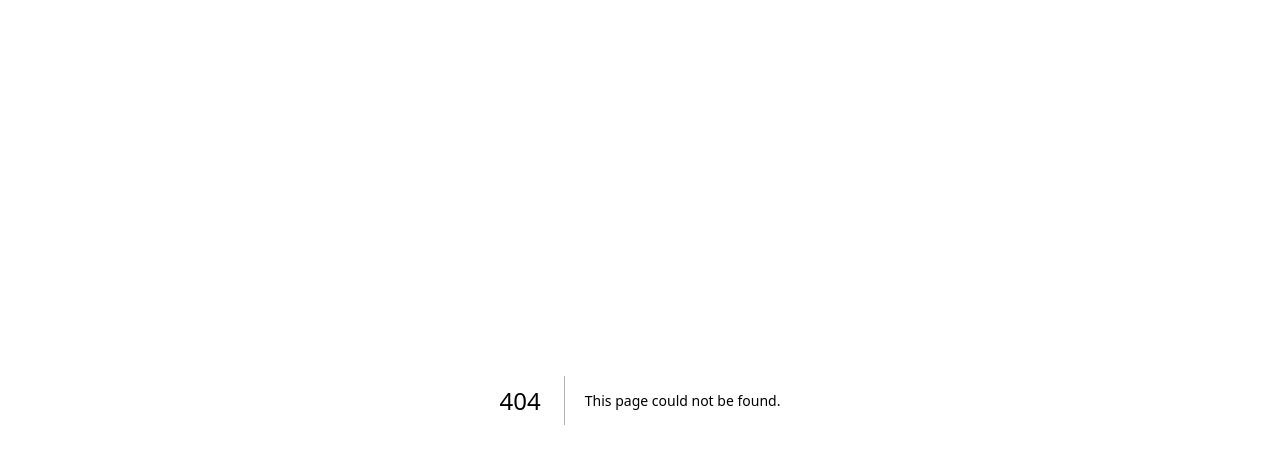
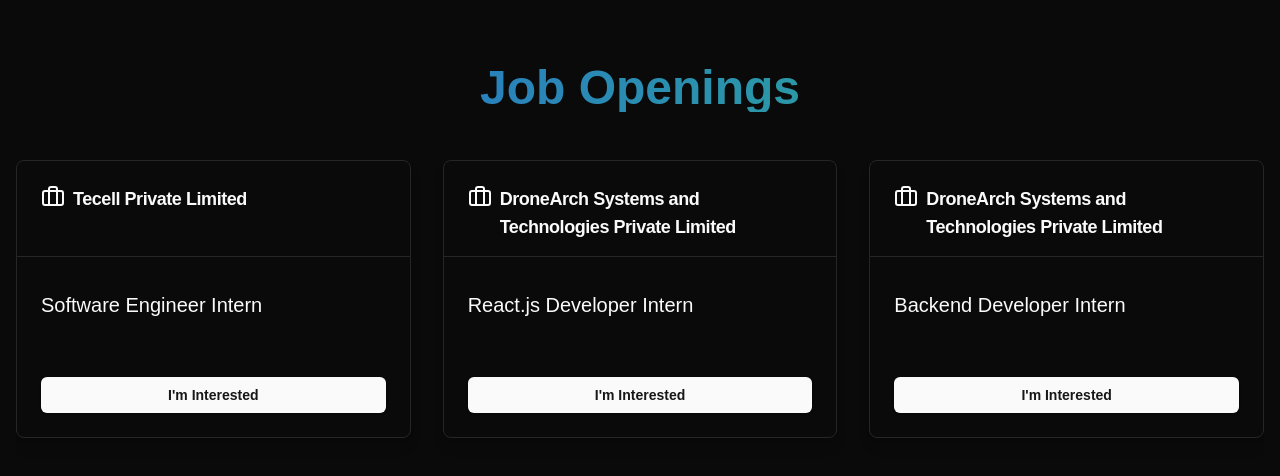
Before and after one commit to csi-innowave/JobPortal, a Next.js app: page /listed-jobs in a window 1280 px wide. Before the commit this address had no page. Shown: the top 476 px of the page. Built offline with nearby package versions, Linux system fonts and the light colour scheme.

Commit message:
job listed added

```diff
--- /dev/null
+++ b/app/data/data.ts
@@ -0,0 +1,34 @@
+export const jobs = {
+  "companies": [
+    {
+      "id": 1,
+      "name": "Tecell Private Limited",
+      "jobs": [
+        {
+          "id": 1,
+          "name": "Software Engineer Intern",
+          "jdLink": "https://drive.google.com/file/d/1ytlrAX0cRkZskWEOK3zz2BzRWvEKhPKB/view",
+          "companyId": 1
+        }
+      ]
+    },
+    {
+      "id": 2,
+      "name": "DroneArch Systems and Technologies Private Limited",
+      "jobs": [
+        {
+          "id": 2,
+          "name": "React.js Developer Intern",
+          "jdLink": "https://drive.google.com/file/d/1ytlrAX0cRkZskWEOK3zz2BzRWvEKhPKB/view",
+          "companyId": 2
+        },
+        {
+          "id": 3,
+          "name": "Backend Developer Intern",
+          "jdLink": "https://drive.google.com/file/d/1ytlrAX0cRkZskWEOK3zz2BzRWvEKhPKB/view",
+          "companyId": 2
+        }
+      ]
+    }
+  ]
+}
--- a/app/globals.css
+++ b/app/globals.css
@@ -14,39 +14,10 @@
 
 @layer base {
   :root {
-    --background: 0 0% 100%;
-    --foreground: 0 0% 3.9%;
-    --card: 0 0% 100%;
-    --card-foreground: 0 0% 3.9%;
-    --popover: 0 0% 100%;
-    --popover-foreground: 0 0% 3.9%;
-    --primary: 0 0% 9%;
-    --primary-foreground: 0 0% 98%;
-    --secondary: 0 0% 96.1%;
-    --secondary-foreground: 0 0% 9%;
-    --muted: 0 0% 96.1%;
-    --muted-foreground: 0 0% 45.1%;
-    --accent: 0 0% 96.1%;
-    --accent-foreground: 0 0% 9%;
-    --destructive: 0 84.2% 60.2%;
-    --destructive-foreground: 0 0% 98%;
-    --border: 0 0% 89.8%;
-    --input: 0 0% 89.8%;
-    --ring: 0 0% 3.9%;
-    --chart-1: 12 76% 61%;
-    --chart-2: 173 58% 39%;
-    --chart-3: 197 37% 24%;
-    --chart-4: 43 74% 66%;
-    --chart-5: 27 87% 67%;
-    --radius: 0.5rem;
-  }
-  .dark {
-    --background: 0 0% 3.9%;
+    --background: 0 0% 3.9%; /* Dark mode background */
     --foreground: 0 0% 98%;
     --card: 0 0% 3.9%;
     --card-foreground: 0 0% 98%;
-    --popover: 0 0% 3.9%;
-    --popover-foreground: 0 0% 98%;
     --primary: 0 0% 98%;
     --primary-foreground: 0 0% 9%;
     --secondary: 0 0% 14.9%;
@@ -65,6 +36,37 @@
     --chart-3: 30 80% 55%;
     --chart-4: 280 65% 60%;
     --chart-5: 340 75% 55%;
+    --radius: 0.5rem;
+  }
+.dark {
+  --background: 222.2 84% 4.9%;
+  --foreground: 210 40% 98%;
+  --card: 222.2 84% 4.9%;
+  --card-foreground: 210 40% 98%;
+  --popover: 222.2 84% 4.9%;
+  --popover-foreground: 210 40% 98%;
+  --primary: 217.2 91.2% 59.8%;
+  --primary-foreground: 222.2 47.4% 11.2%;
+  --secondary: 217.2 32.6% 17.5%;
+  --secondary-foreground: 210 40% 98%;
+  --muted: 217.2 32.6% 17.5%;
+  --muted-foreground: 215 20.2% 65.1%;
+  --accent: 217.2 32.6% 17.5%;
+  --accent-foreground: 210 40% 98%;
+  --destructive: 0 62.8% 30.6%;
+  --destructive-foreground: 210 40% 98%;
+  --border: 217.2 32.6% 17.5%;
+  --input: 217.2 32.6% 17.5%;
+  --ring: 224.3 76.3% 48%;
+  --chart-1: 220 70% 50%;
+  --chart-2: 160 60% 45%;
+  --chart-3: 30 80% 55%;
+  --chart-4: 280 65% 60%;
+  --chart-5: 340 75% 55%
+  }
+
+  body {
+    @apply bg-background text-foreground; /* Apply dark mode styles */
   }
 }
 
@@ -72,7 +74,4 @@
   * {
     @apply border-border;
   }
-  body {
-    @apply bg-background text-foreground;
-  }
 }
--- /dev/null
+++ b/app/listed-jobs/page.tsx
@@ -0,0 +1,10 @@
+import JobList from '@/components/listedCompany'
+import React from 'react'
+
+export default function page() {
+  return (
+    <div>
+      <JobList/>
+    </div>
+  )
+}
--- /dev/null
+++ b/components/listedCompany.tsx
@@ -0,0 +1,73 @@
+'use client'
+import { useState } from 'react'
+import { Button } from "@/components/ui/button"
+import { Card, CardHeader, CardTitle, CardContent, CardFooter } from "@/components/ui/card"
+import { ScrollArea } from "@/components/ui/scroll-area"
+import { ChevronRight, Briefcase } from 'lucide-react'
+import Link from 'next/link'
+import { jobs } from '@/app/data/data'
+
+export default function JobList() {
+  const [interestedJobs, setInterestedJobs] = useState<number[]>([])
+
+  const handleInterested = (jobId: number) => {
+    if (interestedJobs.includes(jobId)) {
+      setInterestedJobs(interestedJobs.filter(id => id !== jobId))
+    } else {
+      setInterestedJobs([...interestedJobs, jobId])
+    }
+  }
+
+  return (
+    <div className="container mx-auto py-16 px-4">
+      <h1 className="text-5xl font-bold mb-12 text-center bg-clip-text text-transparent bg-gradient-to-r from-chart-1 to-chart-2">
+        Job Openings
+      </h1>
+      <ScrollArea className="h-[calc(100vh-200px)]">
+        <div className="grid gap-8 md:grid-cols-2 lg:grid-cols-3">
+          {jobs.companies.flatMap(company =>
+            company.jobs.map(job => (
+              <Card
+                key={job.id}
+                className="flex flex-col bg-card rounded-lg shadow-lg transition-transform transform hover:scale-105"
+              >
+                <CardHeader className="p-6 border-b border-border h-24 flex">
+                  <CardTitle className="flex gap-2 text-lg font-semibold">
+                    <Briefcase className="w-6 h-6 text-primary flex-shrink-0" />
+                    <Link
+                      href={job.jdLink}
+                      target="_blank"
+                      rel="noopener noreferrer"
+                      className="hover:underline line-clamp-2"
+                    >
+                      {company.name}
+                    </Link>
+                  </CardTitle>
+                </CardHeader>
+                <CardContent className="flex-grow p-6 h-24 flex items-center">
+                  <p className="text-xl font-medium">{job.name}</p>
+                </CardContent>
+                <CardFooter className="p-6">
+                  <Button
+                    variant={interestedJobs.includes(job.id) ? "secondary" : "default"}
+                    onClick={() => handleInterested(job.id)}
+                    className="w-full font-semibold"
+                  >
+                    {interestedJobs.includes(job.id) ? (
+                      <span className="flex items-center justify-center">
+                        Interested
+                        <ChevronRight className="w-4 h-4 ml-1 transition-transform group-hover:translate-x-1" />
+                      </span>
+                    ) : (
+                      "I'm Interested"
+                    )}
+                  </Button>
+                </CardFooter>
+              </Card>
+            ))
+          )}
+        </div>
+      </ScrollArea>
+    </div>
+  )
+}
--- /dev/null
+++ b/components/ui/scroll-area.tsx
@@ -0,0 +1,48 @@
+"use client"
+
+import * as React from "react"
+import * as ScrollAreaPrimitive from "@radix-ui/react-scroll-area"
+
+import { cn } from "@/lib/utils"
+
+const ScrollArea = React.forwardRef<
+  React.ElementRef<typeof ScrollAreaPrimitive.Root>,
+  React.ComponentPropsWithoutRef<typeof ScrollAreaPrimitive.Root>
+>(({ className, children, ...props }, ref) => (
+  <ScrollAreaPrimitive.Root
+    ref={ref}
+    className={cn("relative overflow-hidden", className)}
+    {...props}
+  >
+    <ScrollAreaPrimitive.Viewport className="h-full w-full rounded-[inherit]">
+      {children}
+    </ScrollAreaPrimitive.Viewport>
+    <ScrollBar />
+    <ScrollAreaPrimitive.Corner />
+  </ScrollAreaPrimitive.Root>
+))
+ScrollArea.displayName = ScrollAreaPrimitive.Root.displayName
+
+const ScrollBar = React.forwardRef<
+  React.ElementRef<typeof ScrollAreaPrimitive.ScrollAreaScrollbar>,
+  React.ComponentPropsWithoutRef<typeof ScrollAreaPrimitive.ScrollAreaScrollbar>
+>(({ className, orientation = "vertical", ...props }, ref) => (
+  <ScrollAreaPrimitive.ScrollAreaScrollbar
+    ref={ref}
+    orientation={orientation}
+    className={cn(
+      "flex touch-none select-none transition-colors",
+      orientation === "vertical" &&
+        "h-full w-2.5 border-l border-l-transparent p-[1px]",
+      orientation === "horizontal" &&
+        "h-2.5 flex-col border-t border-t-transparent p-[1px]",
+      className
+    )}
+    {...props}
+  >
+    <ScrollAreaPrimitive.ScrollAreaThumb className="relative flex-1 rounded-full bg-border" />
+  </ScrollAreaPrimitive.ScrollAreaScrollbar>
+))
+ScrollBar.displayName = ScrollAreaPrimitive.ScrollAreaScrollbar.displayName
+
+export { ScrollArea, ScrollBar }
--- a/package.json
+++ b/package.json
@@ -12,6 +12,7 @@
     "@prisma/client": "^5.20.0",
     "@radix-ui/react-icons": "^1.3.0",
     "@radix-ui/react-label": "^2.1.0",
+    "@radix-ui/react-scroll-area": "^1.1.0",
     "@radix-ui/react-slot": "^1.1.0",
     "@radix-ui/react-tabs": "^1.1.0",
     "class-variance-authority": "^0.7.0",
@@ -22,6 +23,7 @@
     "prisma": "^5.20.0",
     "react": "^18",
     "react-dom": "^18",
+    "react-hot-toast": "^2.4.1",
     "tailwind-merge": "^2.5.2",
     "tailwindcss-animate": "^1.0.7"
   },
--- a/tailwind.config.ts
+++ b/tailwind.config.ts
@@ -1,7 +1,7 @@
 import type { Config } from "tailwindcss";
 
 const config: Config = {
-    darkMode: ["class"],
+  darkMode: ['class'], // Use class-based dark mode
   content: [
     "./pages/**/*.{js,ts,jsx,tsx,mdx}",
     "./components/**/*.{js,ts,jsx,tsx,mdx}",
@@ -15,10 +15,6 @@
         card: {
           DEFAULT: 'hsl(var(--card))',
           foreground: 'hsl(var(--card-foreground))'
-  			},
-  			popover: {
-  				DEFAULT: 'hsl(var(--popover))',
-  				foreground: 'hsl(var(--popover-foreground))'
         },
         primary: {
           DEFAULT: 'hsl(var(--primary))',
@@ -60,4 +56,5 @@
   },
   plugins: [require("tailwindcss-animate")],
 };
+
 export default config;
```
Also changed, not shown: 1 other file (tests, documents, lock files or other folders). Lines whose indentation alone changed are shown as unchanged.
